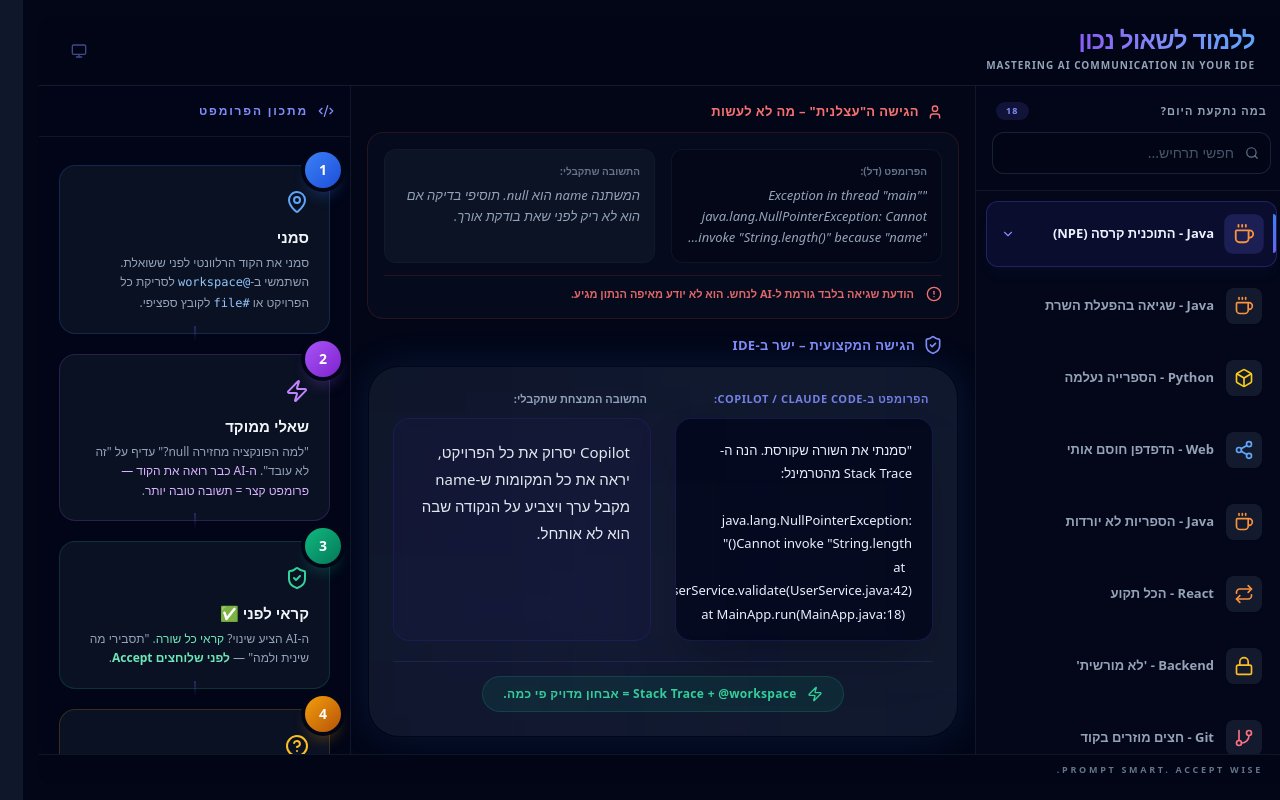
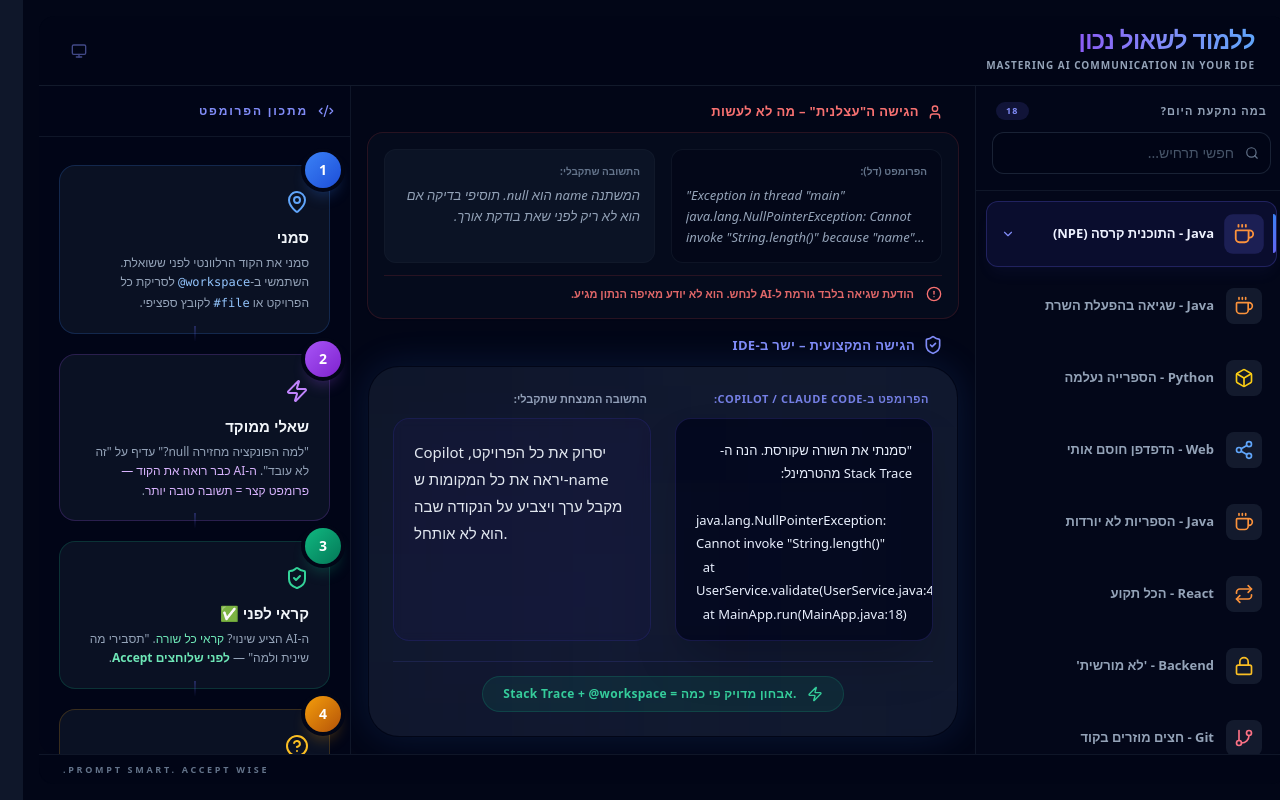
Before and after one commit to NechamaBrod/how-to-prompt, a React (Vite) app: page / in a window 1280 px wide. Built offline with nearby package versions, Linux system fonts and the light colour scheme; the HTML template or start-up script is replaced by a standard one.

Commit message:
feat: enhance accessibility and layout with BiDi support and UI adjustments in Footer, Header, RecipeStep, and ScenarioDetail components

```diff
--- a/src/components/Footer.jsx
+++ b/src/components/Footer.jsx
@@ -5,6 +5,10 @@ const Footer = () => (
     className="py-2 px-6 border-t border-slate-800/50 bg-slate-950/90 backdrop-blur-sm flex items-center justify-between shrink-0 rounded-b-2xl"
     role="contentinfo"
   >
+    <div className="flex items-center gap-3">
+      <div className="flex items-center gap-1.5 text-slate-500 text-[10px] font-bold uppercase tracking-widest">
+      </div>
+    </div>
     <p className="text-slate-500 text-[9px] uppercase tracking-[0.3em] font-black">
       Prompt Smart. Accept Wise.
     </p>
--- a/src/components/Header.jsx
+++ b/src/components/Header.jsx
@@ -10,7 +10,7 @@ const Header = () => (
         <h1 className="text-2xl font-black bg-clip-text text-transparent bg-gradient-to-l from-blue-400 via-indigo-400 to-violet-500 tracking-tight leading-none">
           ללמוד לשאול נכון
         </h1>
-        <p className="text-slate-400 text-[10px] font-bold uppercase tracking-widest mt-1.5">
+        <p dir="ltr" className="text-slate-400 text-[10px] font-bold uppercase tracking-widest mt-1.5">
           Mastering AI Communication in Your IDE
         </p>
       </div>
--- a/src/components/RecipeStep.jsx
+++ b/src/components/RecipeStep.jsx
@@ -41,9 +41,9 @@ const RecipeStep = ({ step, index }) => {
             {step.highlights.map((part, i) => {
               if (part.isCode) {
                 return (
-                  <span key={i} className={`${step.highlightColor} font-mono`}>
+                  <code key={i} dir="ltr" className={`${step.highlightColor} font-mono bidi-isolate`}>
                     {part.text}
-                  </span>
+                  </code>
                 );
               }
               if (part.isHighlight) {
--- a/src/components/ScenarioDetail.jsx
+++ b/src/components/ScenarioDetail.jsx
@@ -10,13 +10,13 @@ const LazySection = ({ lazy }) => (
       <div className="grid grid-cols-2 gap-4">
         <div className="bg-slate-950/60 p-3.5 rounded-xl border border-slate-800/40">
           <p className="text-[10px] font-bold text-slate-500 uppercase mb-1.5">הפרומפט (דל):</p>
-          <p className="text-[13px] text-slate-400 italic line-clamp-3 leading-relaxed">
+          <p className="text-[13px] text-slate-400 italic line-clamp-3 leading-relaxed" dir="auto">
             "{lazy.prompt}"
           </p>
         </div>
         <div className="bg-slate-900/70 p-3.5 rounded-xl border border-slate-800/30">
           <p className="text-[10px] font-bold text-slate-500 uppercase mb-1.5">התשובה שתקבלי:</p>
-          <p className="text-[13px] text-slate-400 italic line-clamp-3 leading-relaxed">
+          <p className="text-[13px] text-slate-400 italic line-clamp-3 leading-relaxed" dir="auto">
             {lazy.response}
           </p>
         </div>
@@ -46,7 +46,7 @@ const GoodSection = ({ good }) => (
           <p className="text-[11px] font-bold text-indigo-400/90 mb-2.5 uppercase tracking-wider px-1">
             הפרומפט ב-Copilot / Claude Code:
           </p>
-          <div className="flex-1 bg-slate-950/90 p-5 rounded-2xl border border-indigo-900/40 text-blue-50 text-[13px] leading-[1.8] font-medium shadow-2xl overflow-y-auto custom-scrollbar whitespace-pre-wrap">
+          <div className="flex-1 bg-slate-950/90 p-5 rounded-2xl border border-indigo-900/40 text-blue-50 text-[13px] leading-[1.8] font-medium shadow-2xl overflow-y-auto custom-scrollbar whitespace-pre-wrap bidi-plaintext">
             "{good.prompt}"
           </div>
         </div>
@@ -56,7 +56,7 @@ const GoodSection = ({ good }) => (
           <p className="text-[11px] font-bold text-slate-400 mb-2.5 uppercase px-1">
             התשובה המנצחת שתקבלי:
           </p>
-          <div className="flex-1 bg-indigo-950/25 p-5 rounded-2xl border border-indigo-800/25 text-slate-200 text-[15px] leading-[1.8] overflow-y-auto custom-scrollbar backdrop-blur-sm">
+          <div className="flex-1 bg-indigo-950/25 p-5 rounded-2xl border border-indigo-800/25 text-slate-200 text-[15px] leading-[1.8] overflow-y-auto custom-scrollbar backdrop-blur-sm" dir="auto">
             {good.response}
           </div>
         </div>
@@ -66,7 +66,7 @@ const GoodSection = ({ good }) => (
       <div className="mt-1 pt-3.5 border-t border-indigo-500/15 flex items-center justify-center gap-3 shrink-0">
         <div className="flex items-center gap-2.5 bg-emerald-500/10 px-5 py-2 rounded-full border border-emerald-500/20">
           <Zap className="w-4 h-4 text-emerald-400 shrink-0" aria-hidden="true" />
-          <p className="text-[12px] font-black tracking-wide text-emerald-400">{good.benefit}</p>
+          <p className="text-[12px] font-black tracking-wide text-emerald-400" dir="auto">{good.benefit}</p>
         </div>
       </div>
     </div>
--- a/src/index.css
+++ b/src/index.css
@@ -105,6 +105,15 @@ body {
   background: linear-gradient(to bottom, #3b82f6, #6366f1);
 }
 
+/* ===== BiDi (RTL/LTR) Support ===== */
+.bidi-plaintext {
+  unicode-bidi: plaintext;
+}
+
+.bidi-isolate {
+  unicode-bidi: isolate;
+}
+
 /* ===== Hover Lift Effect ===== */
 .hover-lift {
   transition: transform 0.2s ease, box-shadow 0.2s ease;
```
